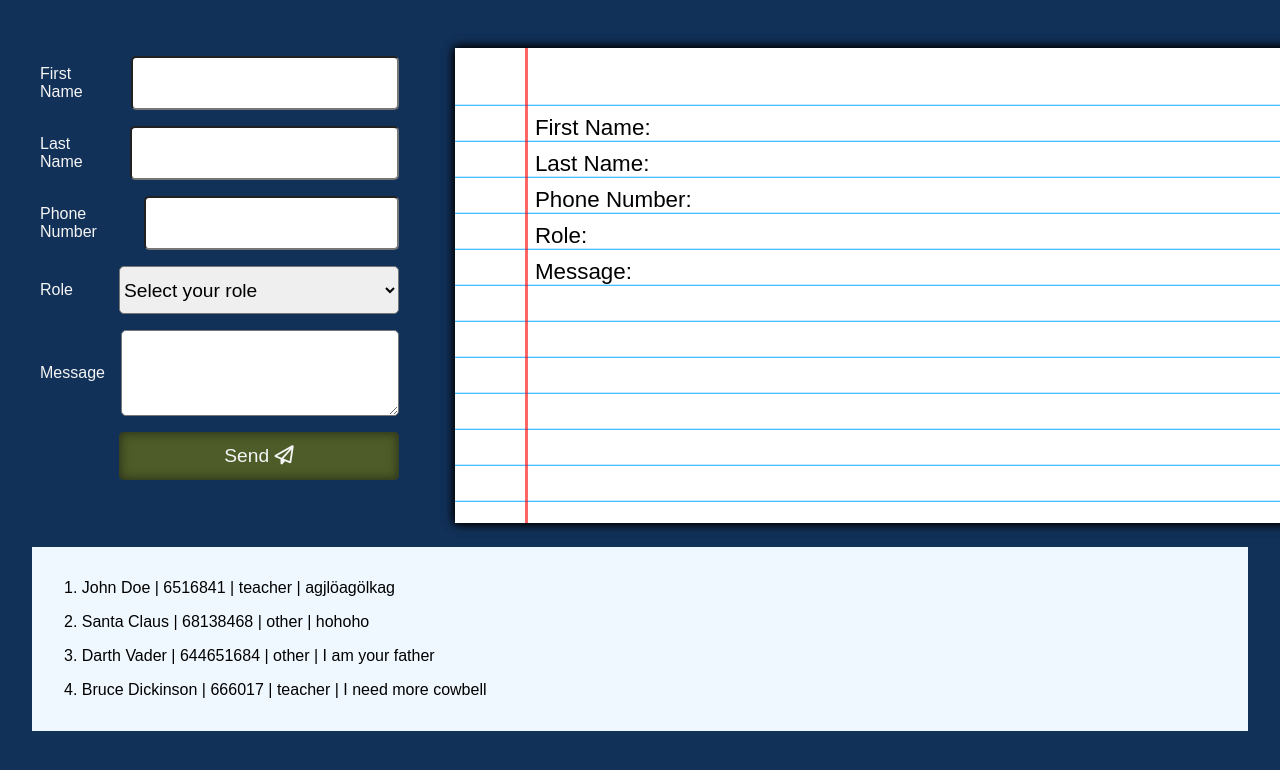
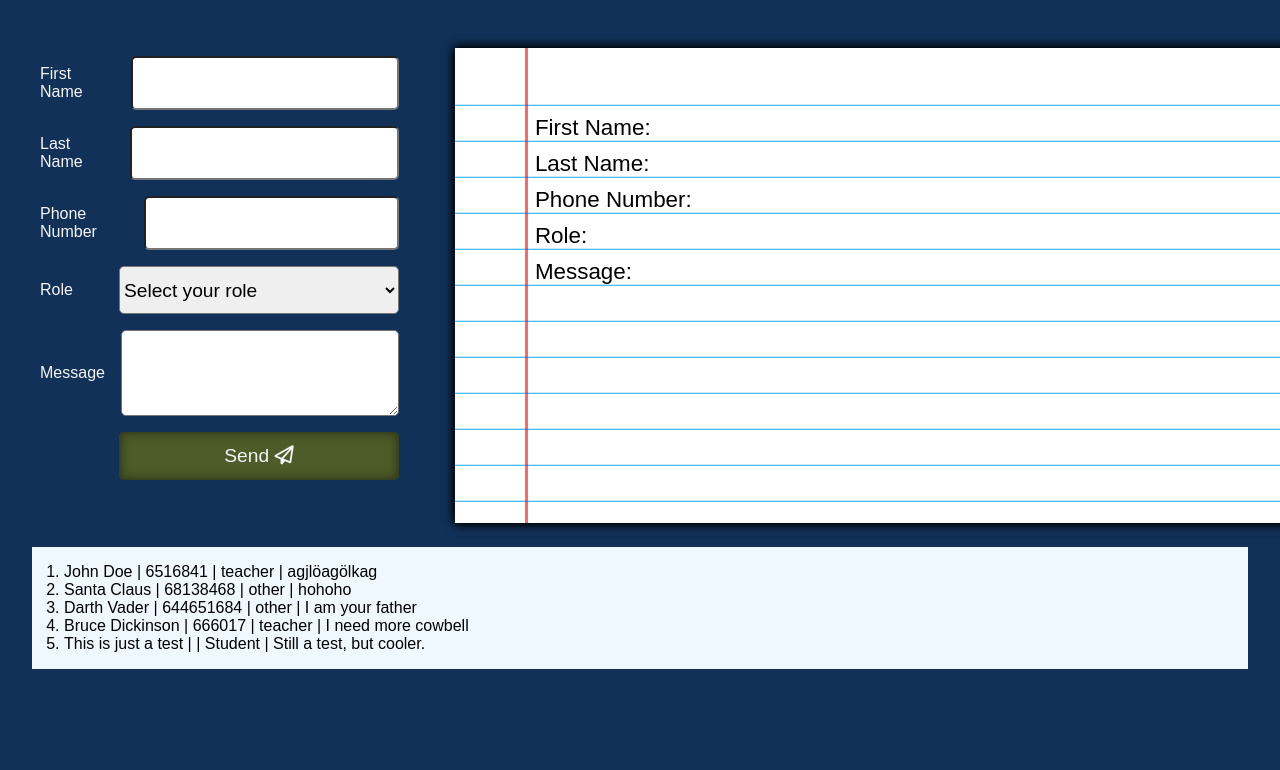
Before and after one commit to MikkeBee/React_Form, a React (Create React App) app: page / in a window 1280 px wide. Shown: the top 770 px of the page. Built offline with nearby package versions, Linux system fonts and the light colour scheme; data requests are answered from the project's data file.

Commit message:
add working get and post, with changes to css

```diff
--- a/db.json
+++ b/db.json
@@ -31,6 +31,14 @@
       "phone": "666017",
       "role": "teacher",
       "message": "I need more cowbell"
+    },
+    {
+      "firstname": "This is",
+      "lastname": "just a test",
+      "phonenumber": "3252113",
+      "role": "Student",
+      "message": "Still a test, but cooler.",
+      "id": 5
     }
   ]
 }
--- a/src/App.js
+++ b/src/App.js
@@ -8,13 +8,22 @@ import axios from "axios";
 
 class App extends Component {
   state = {
-    firstname: "",
-    lastname: "",
-    phonenumber: "",
-    role: "",
-    message: "",
+    inputData: {
+      firstname: "",
+      lastname: "",
+      phonenumber: "",
+      role: "",
+      message: "",
+    },
     showModal: false,
+    notes: [],
   };
+
+  componentDidMount() {
+    axios
+      .get("http://localhost:3010/notes")
+      .then((response) => this.setState({ notes: response.data }));
+  }
 
   /*
     using subclasses
@@ -32,8 +41,10 @@ class App extends Component {
 
   formHandler = (event) => {
     this.setState({
-      ...this.state, //copies the current object
-      [event.target.name]: event.target.value, //overrides the object values for changed fields
+      inputData: {
+        ...this.state.inputData, //copies the current object
+        [event.target.name]: event.target.value,
+      }, //overrides the object values for changed fields
     });
   };
 
@@ -49,7 +60,7 @@ class App extends Component {
 
   modalHandler = (e) => {
     e.preventDefault();
-    this.setState({ ...this.state, showModal: !this.state.showModal }); //changes boolean of showModal to opposite
+    this.setState({ showModal: !this.state.showModal }); //changes boolean of showModal to opposite
   };
 
   /*
@@ -61,9 +72,11 @@ class App extends Component {
 
   submitHandler = () => {
     axios
-      .post("http://localhost:3010/notes", { data })
+      .post("http://localhost:3010/notes", this.state.inputData)
       .then((res) => console.log(res))
       .catch((error) => console.log(error));
+
+    window.location.reload();
   };
 
   reloadEventHandler = () => {
@@ -87,21 +100,23 @@ class App extends Component {
           />
           <View
             // {...this.state.inputData} using this no need to declare the below names
-            firstname={this.state.firstname}
-            lastname={this.state.lastname}
-            phonenumber={this.state.phonenumber}
-            role={this.state.role}
-            message={this.state.message}
+            // firstname={this.state.firstname}
+            // lastname={this.state.lastname}
+            // phonenumber={this.state.phonenumber}
+            // role={this.state.role}
+            // message={this.state.message}
+            {...this.state.inputData}
           />
         </div>
-        <Data />
+        <Data notes={this.state.notes} />
         {this.state.showModal && (
           <Modal
-            firstname={this.state.firstname}
-            lastname={this.state.lastname}
-            phonenumber={this.state.phonenumber}
-            role={this.state.role}
-            message={this.state.message}
+            // firstname={this.state.firstname}
+            // lastname={this.state.lastname}
+            // phonenumber={this.state.phonenumber}
+            // role={this.state.role}
+            // message={this.state.message}
+            {...this.state.inputData}
             reloadHandler={this.reloadEventHandler}
             submitHandler={this.submitHandler}
             //showModal is initially false, and this will show the modal only when showModal is true
--- a/src/components/Data.js
+++ b/src/components/Data.js
@@ -1,32 +1,16 @@
-import React, { Component } from "react";
-import axios from "axios";
+import React from "react";
 
-class Data extends Component {
-  state = {
-    notes: [],
-    isLoading: true,
-  };
-
-  componentDidMount() {
-    this.setState({ isLoading: true });
-    axios
-      .get("http://localhost:3010/notes")
-      .then((response) =>
-        this.setState({ notes: response.data, isLoading: false })
-      );
-  }
-  render() {
-    return (
-      <div className="dataDiv">
-        {this.state.notes.map((note) => (
-          <p>
-            {note.id}. {note.firstname} {note.lastname} | {note.phone} |{" "}
-            {note.role} | {note.message}
-          </p>
-        ))}
-      </div>
-    );
-  }
-}
+const Data = (props) => {
+  return (
+    <ol className="dataDiv">
+      {props.notes.map((note) => (
+        <li key={note.id}>
+          {note.firstname} {note.lastname} | {note.phone} | {note.role} |{" "}
+          {note.message}
+        </li>
+      ))}
+    </ol>
+  );
+};
 
 export default Data;
--- a/src/components/View.js
+++ b/src/components/View.js
@@ -1,6 +1,7 @@
 import React from "react";
 
 const View = (props) => {
+  console.log(props);
   return (
     <div>
       <div className="paperArea">
```
